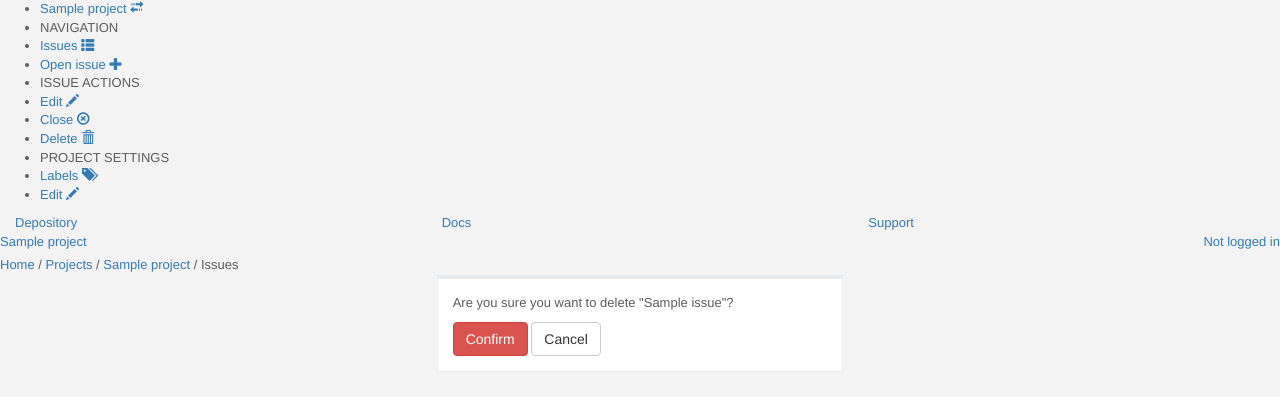
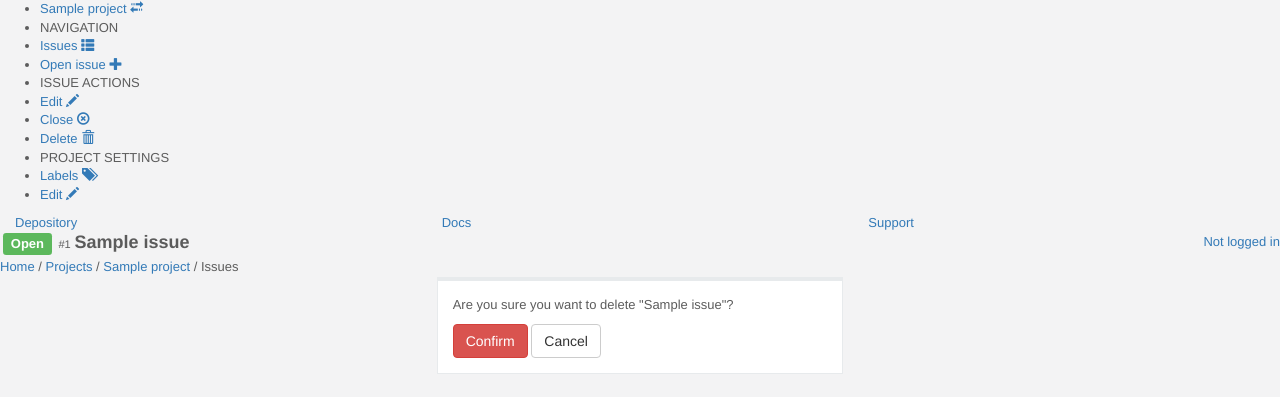
Before and after one commit to poulp/django-app-tracker, a Django app: template apptracker/templates/apptracker/issues/confirm_delete.html in a window 1280 px wide. Shown: the top 397 px of the page. Run offline with Django 3.2, Linux system fonts and the light colour scheme; the template is opened without the code that fills it: most values are stand-ins (such as "Sample title", 1, 10 or a date in 2020); some libraries are stand-ins or nearby versions.

Commit message:
fix disctinct filter issues list

```diff
--- a/apptracker/templates/apptracker/issues/confirm_delete.html
+++ b/apptracker/templates/apptracker/issues/confirm_delete.html
@@ -1,4 +1,14 @@
 {% extends "apptracker/issues/base_sidebar_actions.html" %}
+
+{% block page_title %}
+    {% if issue.is_closed %}
+        <span class="label label-danger">Close</span>
+    {% else %}
+        <span class="label label-success">Open</span>
+    {% endif %}
+    <small>#{{ issue.pk }}</small>
+    <h1>{{ issue.title }}</h1>
+{% endblock %}
 
 {% block content %}
     <div class="row">
--- a/apptracker/templates/apptracker/issues/list.html
+++ b/apptracker/templates/apptracker/issues/list.html
@@ -20,7 +20,7 @@
                                         {% else %}
                                             <span><i class="glyphicon glyphicon-ok-circle icon-open"></i></span>
                                         {% endif %}
-                                        <span><a href="{% url "issue-detail" project.pk issue.pk %}" >{{ issue.title }}</a> <small>#{{ issue.pk }}</small></span>
+                                        <span><a href="{% url "issue-detail" project.pk issue.pk %}" title="{{ issue.title }}" >{{ issue.title }}</a> <small>#{{ issue.pk }}</small></span>
                                     </div>
                                     <span><i class="glyphicon glyphicon-user"></i> {{ issue.owner.username }}</span>
                                     {% with labels=issue.labels.all %}
--- a/apptracker/views/issues.py
+++ b/apptracker/views/issues.py
@@ -28,7 +28,7 @@ class IssuesListView(ProjectMixin, ListView):
         if labels != []:
             filter_params['labels__slug__in'] = labels
 
-        return self.get_project().issues.all().filter(**filter_params)
+        return self.get_project().issues.all().filter(**filter_params).distinct()
 
     def get_context_data(self, *args, **kwargs):
         context = super(IssuesListView, self).get_context_data(**kwargs)
```
Also changed, not shown: apptracker/templates/apptracker/issues/edit.html (+10 -0 lines).
